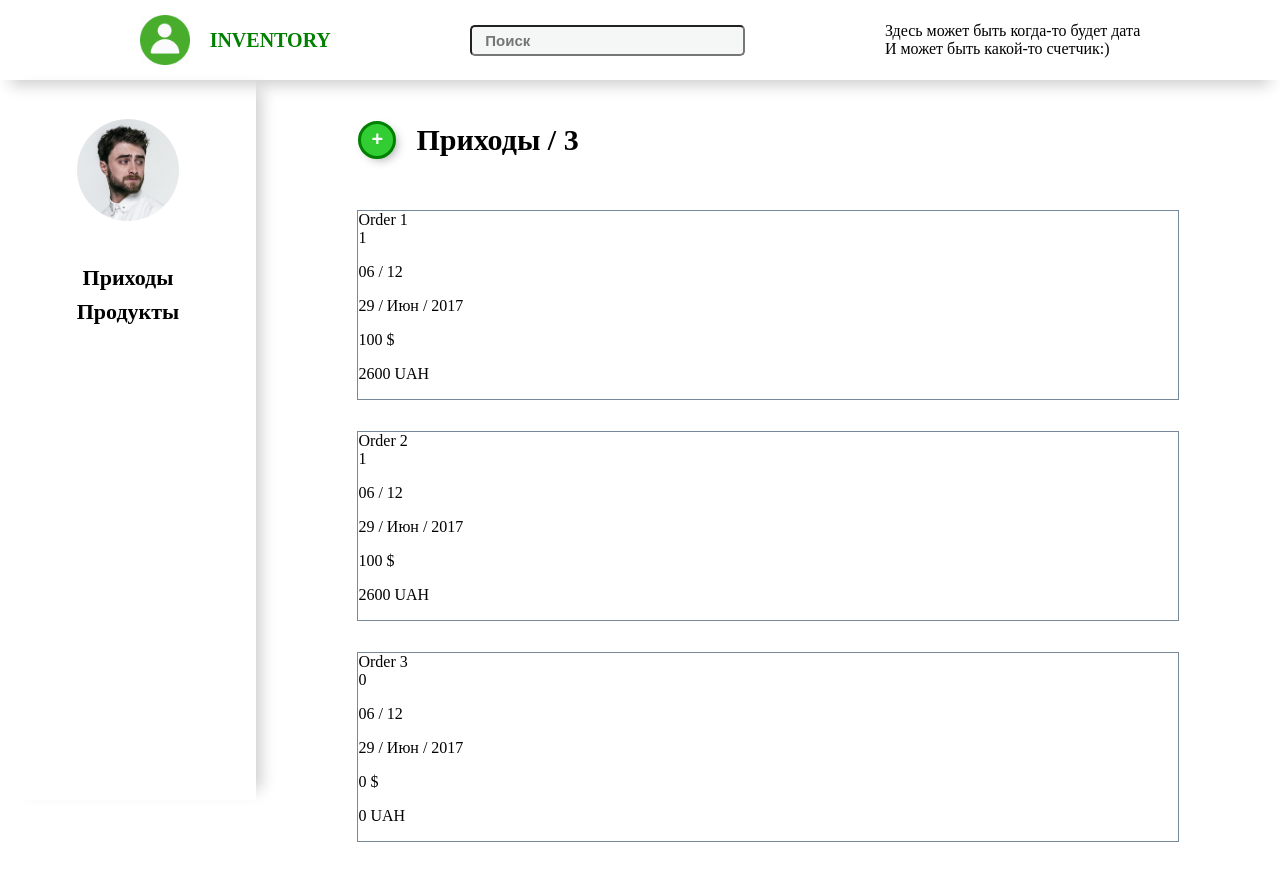
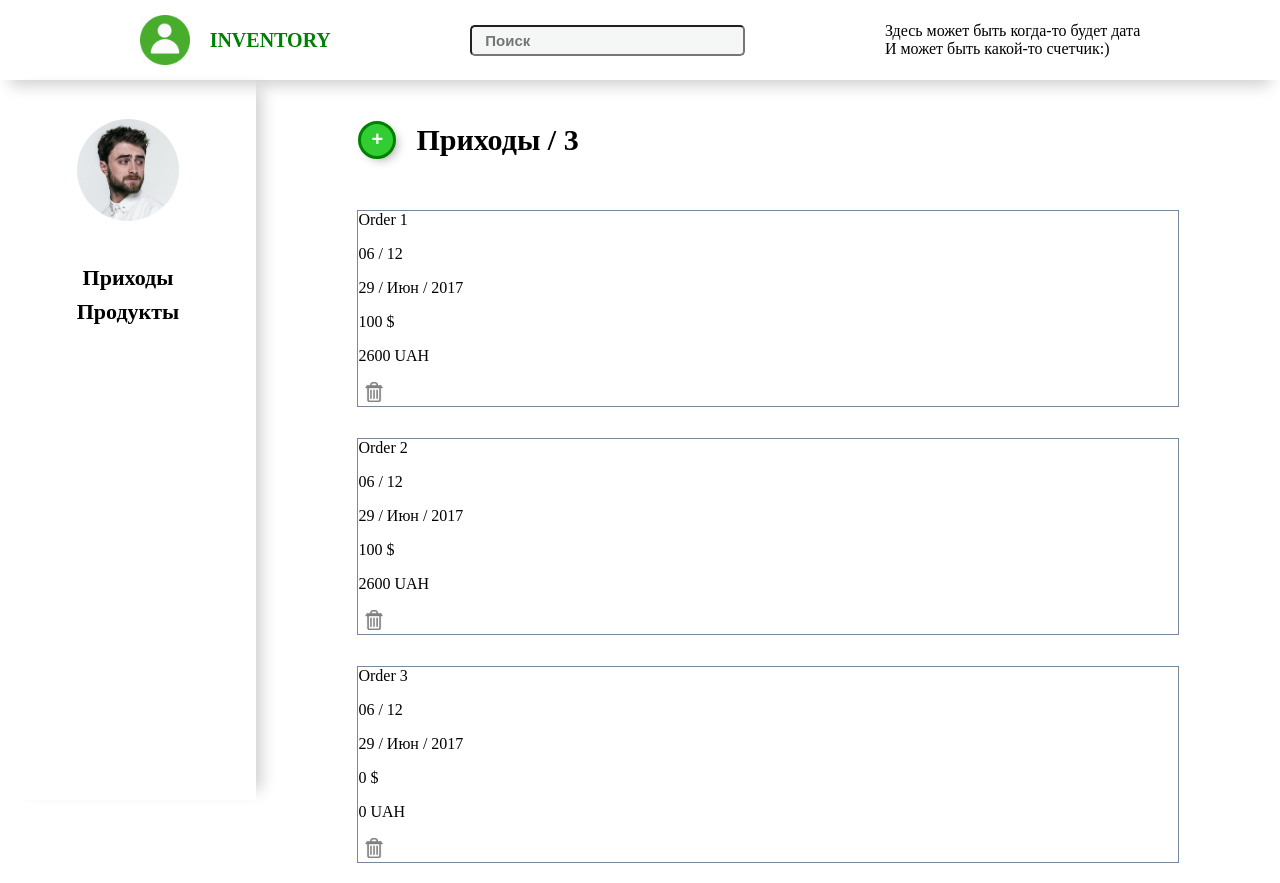
Before and after one commit to maria-dyka/Inventory, a Vue app: page /#/ in a window 1280 px wide. Before the commit the page ends 862 px from the top, so only its background shows below. Built offline with nearby package versions, Linux system fonts and the light colour scheme.

Commit message:
Class attributes were refactored.

```diff
--- a/src/components/NavigationMenu.vue
+++ b/src/components/NavigationMenu.vue
@@ -1,11 +1,11 @@
 <template>
     <aside class="navigation-menu">
-        <div class="profile">
-            <img src="../assets/redkliff.jpeg" class="profile-photo" alt="Profile photo">
+        <div class="navigation-menu-user">
+            <img src="../assets/redkliff.jpeg" class="navigation-menu-user-photo" alt="Profile photo">
         </div>
-        <div class="links">
-            <router-link class="link" to="/">Приходы</router-link>
-            <router-link class="link" to="/products">Продукты</router-link>
+        <div class="navigation-menu-links">
+            <router-link class="navigation-menu-link" to="/">Приходы</router-link>
+            <router-link class="navigation-menu-link" to="/products">Продукты</router-link>
         </div>
     </aside>
 </template>
@@ -17,14 +17,14 @@ export default {
 </script>
 
 <style scoped>
-    .profile {
+    .navigation-menu-user {
         height: 20%;
         display: flex;
         justify-content: center;
         align-items: center;
         margin: 7% auto 7% auto;
     }
-    .profile-photo {
+    .navigation-menu-user-photo {
         width: 40%;
         border-radius: 50%;
     }
@@ -33,20 +33,20 @@ export default {
         flex-basis: 20%;
         box-shadow: 15px 0 15px -10px rgba(0, 0, 0, .2);
     }
-    .links {
+    .navigation-menu-links {
         display: flex;
         flex-direction: column;
         margin-top: 3%;
         align-items: center;
     }
-    .link {
+    .navigation-menu-link {
         text-decoration: none;
         font-size: 22px;
         font-weight: 600;
         color: black;
         padding: 2% 0 1% 0;
     }
-    .link:active{
+    .navigation-menu-link:active{
         border-bottom: solid 2px green;
     }
 </style>
--- a/src/components/OrderItem.vue
+++ b/src/components/OrderItem.vue
@@ -1,16 +1,20 @@
 <template>
     <div class="order">
-        <div class="title">{{ order.title }}</div>
-        <div class="products">{{ numberOfProducts }}</div>
-        <div class ="date">
-            <p>{{ properDate.short }}</p>
-            <p>{{ properDate.full }}</p>
+        <div class="order-title">{{ order.title }}</div>
+        <div class="order-products">
+            <div class="order-products-icon"></div>
         </div>
-        <div class="price">
-            <p>{{ `${fullPrice.USD} $` }}</p>
-            <p>{{ `${fullPrice.UAH} UAH` }}</p>
+        <div class ="order-date">
+            <p class="order-date-short">{{ properDate.short }}</p>
+            <p class="order-date-full">{{ properDate.full }}</p>
         </div>
-        <div class="delete"></div>
+        <div class="order-price">
+            <p class="order-price-usd">{{ `${fullPrice.USD} $` }}</p>
+            <p class="order-price-uah">{{ `${fullPrice.UAH} UAH` }}</p>
+        </div>
+        <button class="order-delete">
+            <img class="order-delete-icon" src="../assets/delete.png" alt="Delete">
+        </button>
     </div>
 </template>
 
@@ -66,4 +70,13 @@ export default {
         margin: 1% 0 2% 0;
         border: solid 1px lightslategrey;
     }
+    .order-delete-icon {
+        height: 20px;
+        width: 20px;
+    }
+    .order-delete {
+        background-color: white;
+        border: none;
+        cursor: pointer;
+    }
 </style>
--- a/src/components/ProductItem.vue
+++ b/src/components/ProductItem.vue
@@ -1,6 +1,6 @@
 <template>
     <div class="product">
-        <p>{{ `${title}` }} </p>
+        <p class="product-title">{{ `${title}` }} </p>
     </div>
 </template>
 
--- a/src/components/SpecificationSelect.vue
+++ b/src/components/SpecificationSelect.vue
@@ -1,9 +1,9 @@
 <template>
-    <div class="specification-select">
-        <label class="specification" for="select-specification">
+    <div class="spec-select">
+        <label class="spec-select-title" for="select-specification">
             Спецификация:
         </label>
-        <select class="select" id="select-specification">
+        <select class="spec-select-list" id="select-specification">
             <option disabled selected value="">Выберите спецификацию</option>
             <option>Specification 1</option>
             <option>Specification 2</option>
@@ -18,15 +18,15 @@
 </script>
 
 <style scoped>
-    .specification-select {
+    .spec-select {
         flex-basis: 35%;
     }
-    .specification {
+    .spec-select-title {
         color: lightslategrey;
         font-weight: 500;
         margin-left: 2%;
     }
-    .select {
+    .spec-select-list {
         width: 15em;
         background-color: white;
         font-weight: 600;
--- a/src/components/TopMenu.vue
+++ b/src/components/TopMenu.vue
@@ -1,11 +1,11 @@
 <template>
     <header class="top-menu">
-        <div class="company">
+        <div class="top-menu-company">
             <img src="../assets/logo.png" width="50" height="50" class="company-logo" alt="Company Logo">
             <span class="company-name">INVENTORY</span>
         </div>
-        <input type="text" class="search" placeholder="Поиск">
-        <div class="date">
+        <input type="text" class="top-menu-search" placeholder="Поиск">
+        <div class="top-menu-date">
             <p>
                 Здесь может быть когда-то будет дата <br/>
                 И может быть какой-то счетчик:)
@@ -28,7 +28,7 @@ export default {
         align-items: center;
         box-shadow: 0 15px 15px -10px rgba(0, 0, 0, .2);
     }
-    .company {
+    .top-menu-company {
         display: flex;
         align-items: center;
         justify-content: center;
@@ -39,7 +39,7 @@ export default {
         font-weight: 700;
         margin-left: 20px;
     }
-    .search {
+    .top-menu-search {
         height: 25px;
         flex-basis: 20%;
         font-size: 15px;
--- a/src/components/TypeSelect.vue
+++ b/src/components/TypeSelect.vue
@@ -1,9 +1,9 @@
 <template>
     <div class="type-select">
-        <label class="type" for="select-type">
+        <label class="type-select-title" for="select-type">
             Тип:
         </label>
-        <select class="select" id="select-type" v-model="selected">
+        <select class="type-select-list" id="select-type" v-model="selected">
             <option disabled value="">Выберите тип</option>
             <option>Monitors</option>
             <option>Keyboard</option>
@@ -29,13 +29,13 @@
     .type-select {
         flex-basis: 20%;
     }
-    .type {
+    .type-select-title {
         color: lightslategrey;
         font-weight: 500;
         margin-left: 4%;
         flex-basis: 25%;
     }
-    .select {
+    .type-select-list {
         width: 80%;
         background-color: white;
         font-weight: 600;
--- a/src/views/Orders.vue
+++ b/src/views/Orders.vue
@@ -1,8 +1,8 @@
 <template>
     <section class="orders">
         <div class="orders-header">
-            <button class="orders-add">+</button>
-            <span class="orders-amount">{{ `Приходы / ${orders.length}` }}</span>
+            <button class="orders-header-add">+</button>
+            <span class="orders-header-amount">{{ `Приходы / ${orders.length}` }}</span>
         </div>
         <OrderItem v-for="order in orders"
                    :key="order.id"
@@ -37,7 +37,7 @@ export default {
         align-items: center;
         margin: 4% 0 4% 0;
     }
-    .orders-add {
+    .orders-header-add {
         width: 38px;
         height: 38px;
         color: white;
@@ -49,7 +49,7 @@ export default {
         box-shadow: 4px 4px 11px -4px rgba(0, 0, 0, 0.4);
         cursor: pointer;
     }
-    .orders-amount {
+    .orders-header-amount {
         font-size: 30px;
         font-weight: 600;
         margin-left: 20px;
--- a/src/views/Products.vue
+++ b/src/views/Products.vue
@@ -1,7 +1,7 @@
 <template>
     <section class="products">
         <div class="products-header">
-            <span class="products-amount">{{ `Продукты / ${products.length}` }}</span>
+            <span class="products-header-amount">{{ `Продукты / ${products.length}` }}</span>
             <TypeSelect></TypeSelect>
             <SpecificationSelect></SpecificationSelect>
         </div>
@@ -40,7 +40,7 @@ export default {
         align-items: center;
         margin: 4% 0 4% 0;
     }
-    .products-amount {
+    .products-header-amount {
         font-size: 30px;
         font-weight: 600;
     }
```
Also changed, not shown: src/assets/delete.png (added).
